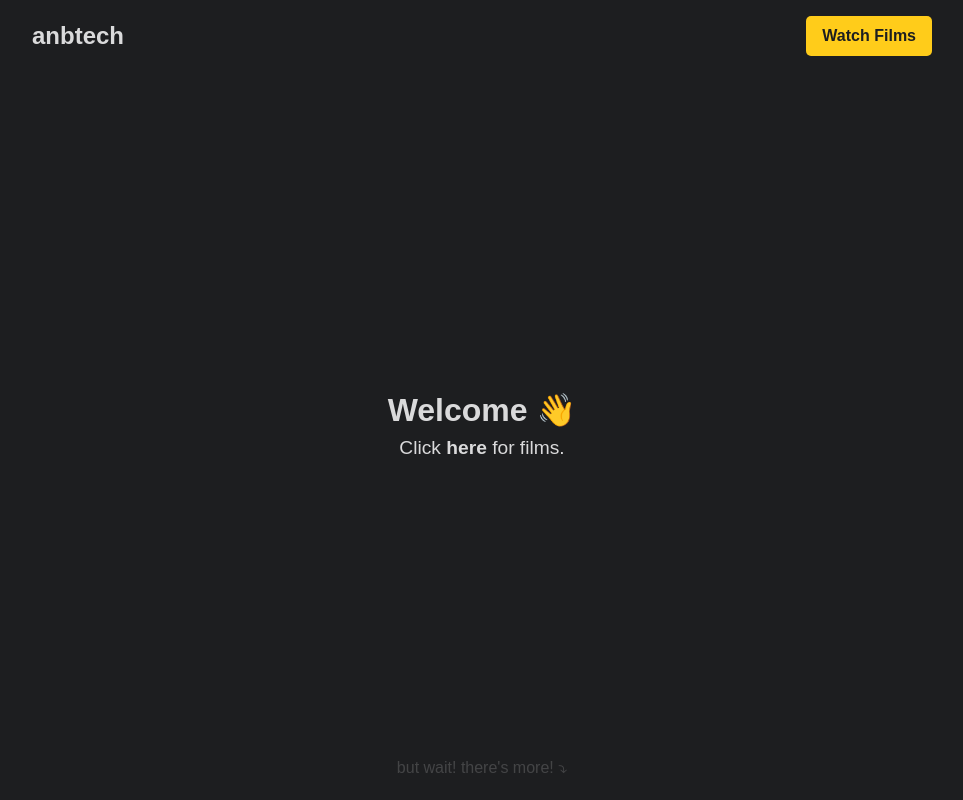
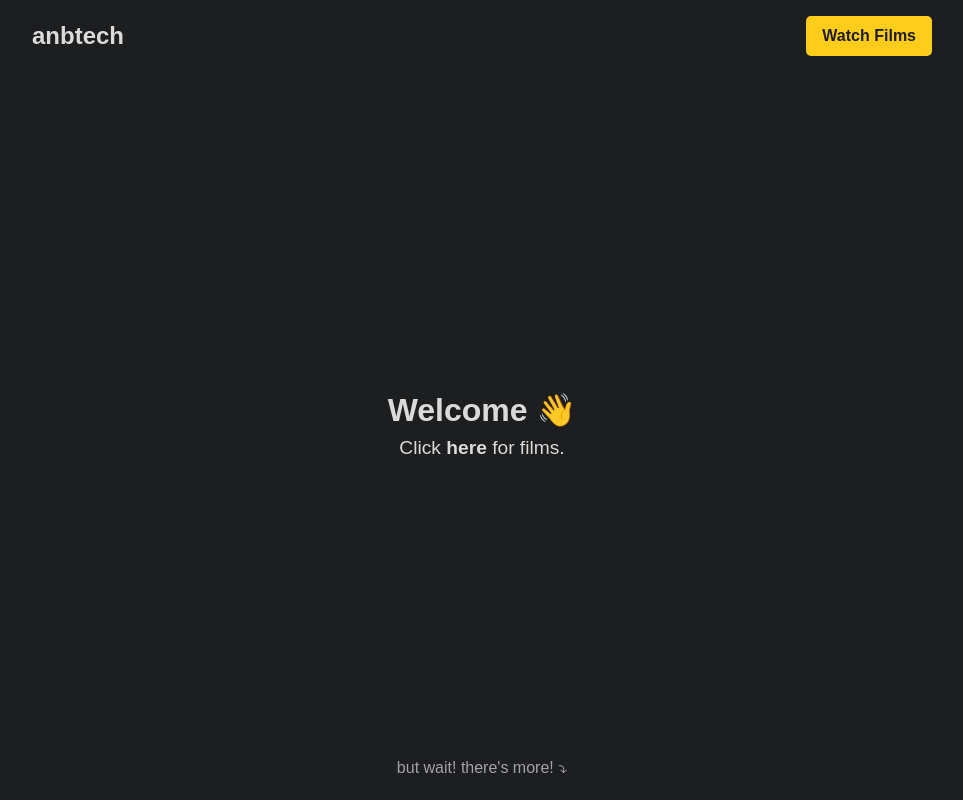
Before and after one commit to Arenman7/nextjs-personal-website, a Next.js app: page / in a window 1280 px wide. Shown: the top 800 px of the page, without its empty margins (158-1121 px from the left). Built offline with nearby package versions, Linux system fonts and the light colour scheme.

Commit message:
Updated hero.jsx
Removed junk and made scroll down section brighter.

```diff
--- a/src/components/hero.jsx
+++ b/src/components/hero.jsx
@@ -1,9 +1,6 @@
-import Image from "next/image";
-
 const Hero = () => {
   return (
     <div className="hero-container">
-      {/*<Image src='/images/profile.jpeg' className="profile-img" width={300} height={300} alt="Joe's personal headshot" />*/}
       <div className="hero-text">
         <h1>Welcome 👋</h1>
         <p>
--- a/src/styles/globals.css
+++ b/src/styles/globals.css
@@ -393,5 +393,5 @@ hr {
 .scroll_down {
     position: absolute;
     bottom: 20px;
-    opacity: 0.2;
+    opacity: 0.7;
 }
```
